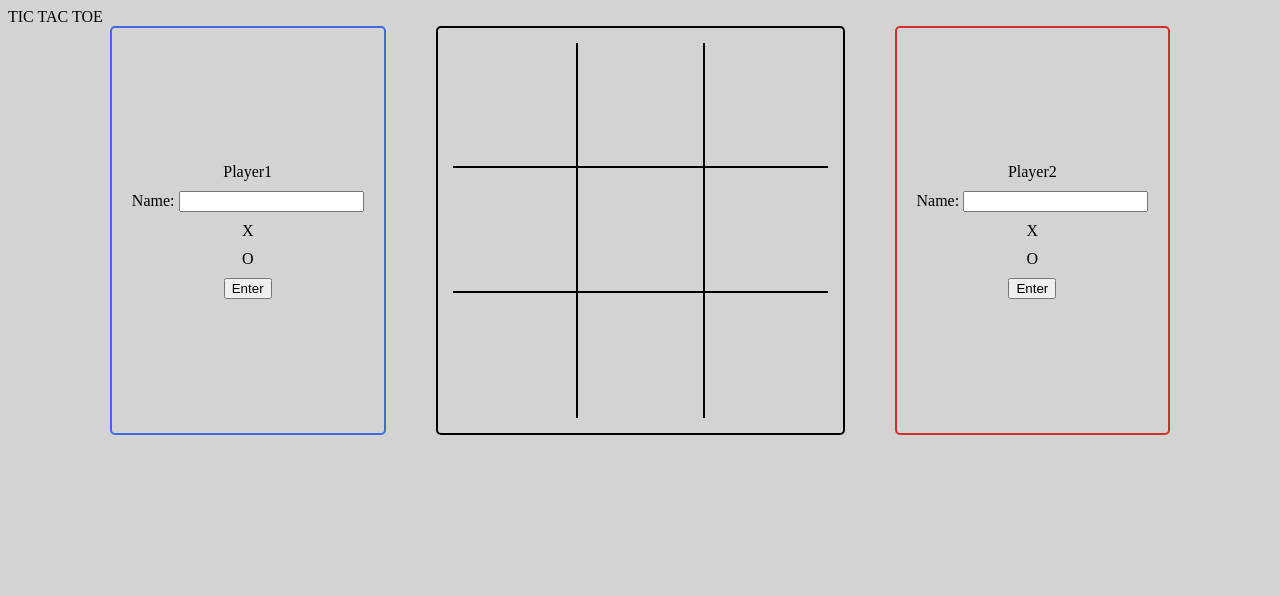
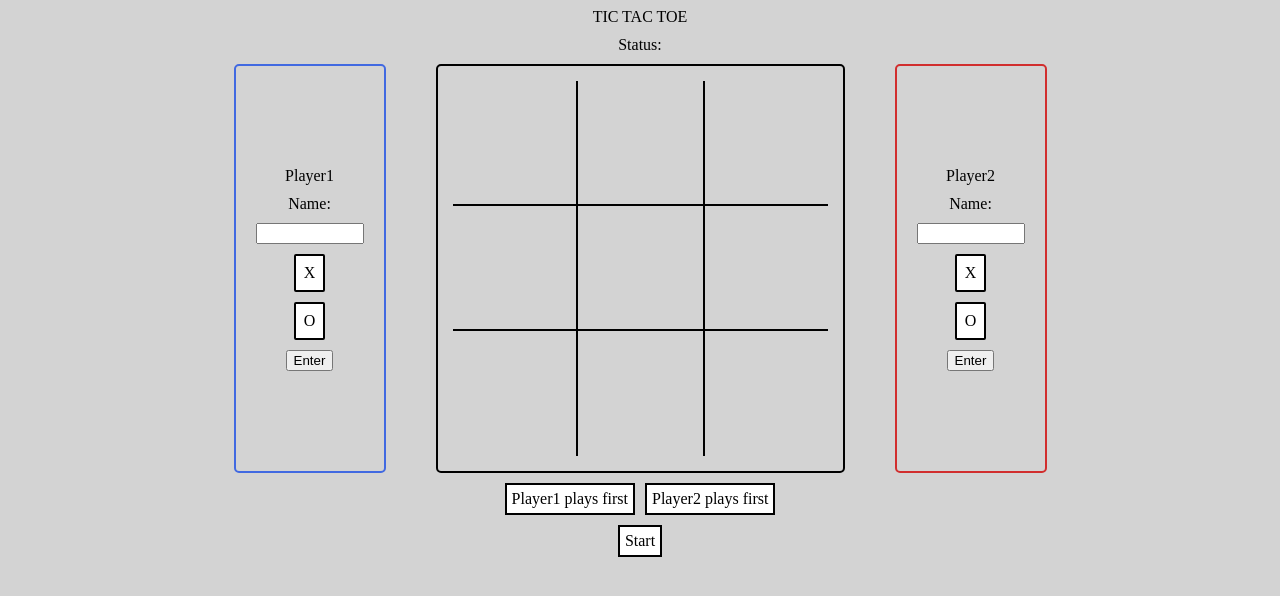
Before and after one commit to BrandonC123/tic-tac-toe, a plain HTML site: page index.html in a window 1280 px wide. Drawn offline with Linux system fonts and the light colour scheme.

Commit message:
Added turn buttons and start button. Temporary styling for both.

```diff
--- a/index.html
+++ b/index.html
@@ -15,16 +15,15 @@
     </head>
     <body>
         <div class="title">TIC TAC TOE</div>
-        <div class="overall-container">
+        <div class="status">Status:</div>
+        <div class="game-container">
             <div class="player-content" id="player1">
-                <div class="player-name">Player1</div>
-                <div>
-                    Name:
-                    <input type="text" id="p1-name" />
-                </div>
-                <div class="selection">X</div>
-                <div class="selection">O</div>
-                <button class="name-submit" id="p1-submit">Enter</button>
+                <div class="player-name" id="p1">Player1</div>
+                <div>Name:</div>
+                <input type="text" id="p1-name" />
+                <div class="p1Selection selection">X</div>
+                <div class="p1Selection selection">O</div>
+                <button class="submit-data p1" id="p1-submit">Enter</button>
             </div>
             <div class="grid-container">
                 <div class="box" id="box-0"></div>
@@ -38,16 +37,19 @@
                 <div class="box" id="box-8"></div>
             </div>
             <div class="player-content" id="player2">
-                <div class="player-name">Player2</div>
-                <div>
-                    Name:
-                    <input type="text" id="p2-name" />
-                </div>
-                <div class="selection">X</div>
-                <div class="selection">O</div>
-                <button class="name-submit" id="p2-submit">Enter</button>
+                <div class="player-name" id="p2">Player2</div>
+                <div>Name:</div>
+                <input type="text" id="p2-name" />
+                <div class="p2Selection selection">X</div>
+                <div class="p2Selection selection">O</div>
+                <button class="submit-data p2" id="p2-submit">Enter</button>
             </div>
         </div>
+        <div class="turn-container">
+            <div class="turn-btns" id="p1-first">Player1 plays first</div>
+            <div class="turn-btns" id="p2-first">Player2 plays first</div>
+        </div>
+        <div id="start-btn">Start</div>
         <script src="script.js"></script>
     </body>
 </html>
--- a/styles.css
+++ b/styles.css
@@ -1,8 +1,13 @@
 body {
+    display: flex;
+    flex-direction: column;
+    justify-content: center;
+    align-items: center;
+    gap: 10px;
     background-color: lightgray;
 }
 
-.overall-container {
+.game-container {
     display: flex;
     flex-direction: row;
     justify-content: center;
@@ -44,6 +49,14 @@ body {
     border-radius: 2px;
     background-color: white;
     padding: 8px;
+}
+
+#p1-sel {
+    border: solid 3px royalblue;
+}
+
+#p2-sel {
+    border: solid 3px rgb(209, 46, 46);
 }
 
 .box {
@@ -100,3 +113,24 @@ body {
 .p2-color {
     color: rgb(209, 46, 46);
 }
+
+.turn-container {
+    display: flex;
+    gap: 10px;
+}
+
+.turn-btns {
+    background-color: white;
+    border: 2px solid black;
+    padding: 5px;
+}
+
+#start-btn {
+    background-color: white;
+    border: 2px solid black;
+    padding: 5px;
+}
+
+input {
+    width: 100px;
+}
```
